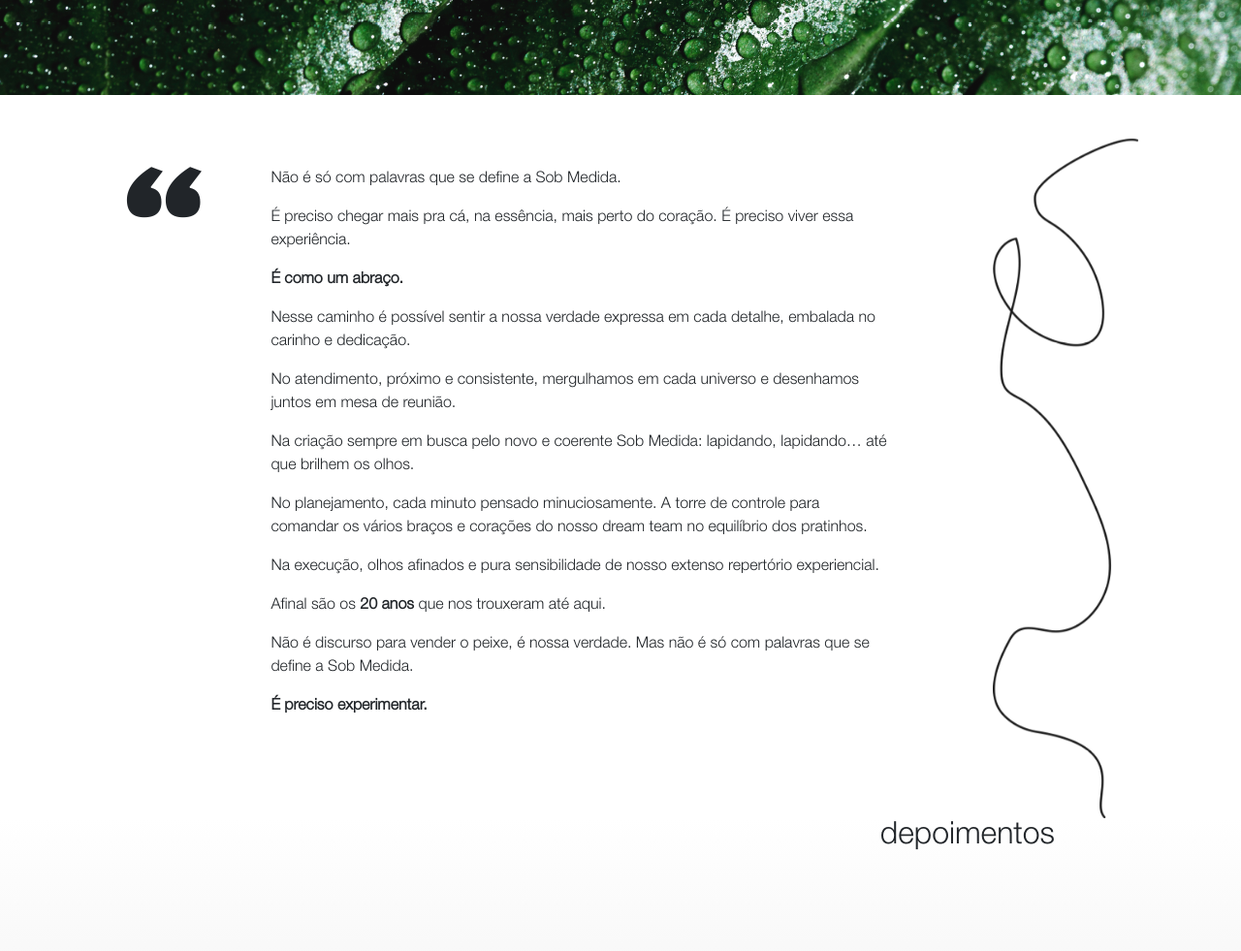
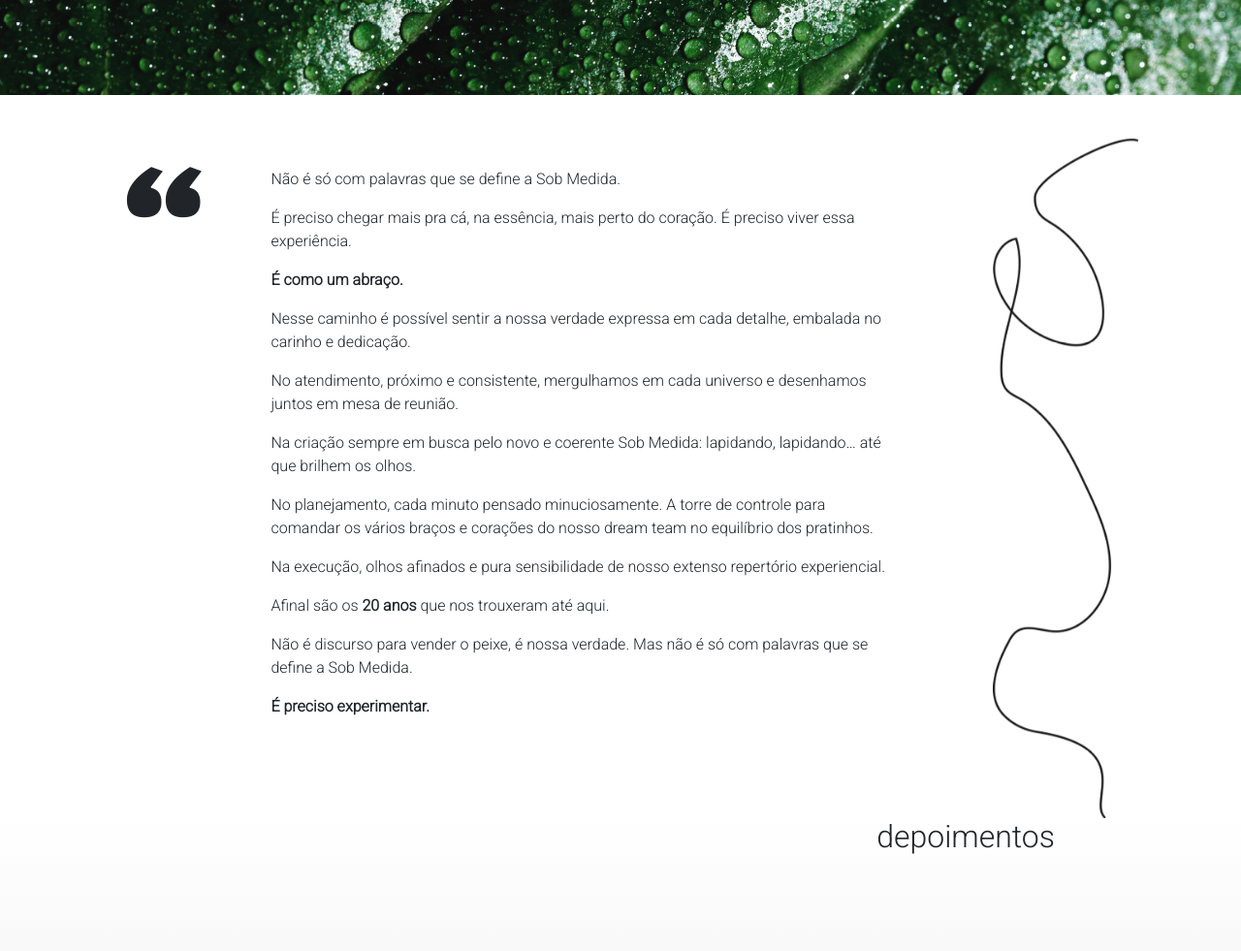
Before and after one commit to joaovmontefusco/siteSobMedida, a plain HTML site: page index.html in a window 1280 px wide. Shown: the part 976-1957 px from the top of the page at 97% size. Drawn offline with nearby package versions, Linux system fonts and the light colour scheme.

Commit message:
pequenas atualizações nas fontes

```diff
--- a/css/style.css
+++ b/css/style.css
@@ -1,13 +1,3 @@
-@font-face {
-    font-family: helveticaneuethin;
-    src: url('../font/HelveticaNeueLTStd-Th.otf');
-}
-
-@font-face {
-    font-family: helveticaneuelight;
-    src: url('../font/HelveticaNeueLTStd-Lt.otf');
-}
-
 .loader{
     position: fixed;
     z-index: 99;
@@ -93,7 +83,7 @@
 }
 
 .navmenuitem{
-    font-family: helveticaneuethin;
+    font-family: 'Heebo', sans-serif;
     margin-left: 35px;
     margin-right: 35px;
 }
@@ -168,7 +158,7 @@
     float: left;
     width: 50%;
     margin-top: 30px;
-    font-family: helveticaneuelight;
+    font-family: 'Roboto', sans-serif;
 }
 
 .linhasobrenos{
@@ -224,7 +214,7 @@
 .depoimentos-titulo{
     text-align: right;
     margin-right: 15%;
-    font-family: helveticaneuelight;
+    font-family: 'Roboto', sans-serif;
 }
 
 .depoimentos-carrossel{
@@ -246,7 +236,7 @@
 .clientes-titulo{
     text-align: center;
     margin-bottom: 40px;
-    font-family: helveticaneuelight;
+    font-family: 'Roboto', sans-serif;
 }
 
 .linhacliente{
@@ -286,7 +276,7 @@
     position: absolute;
     margin-left: 55%;
     margin-top: 10%;
-    font-family: helveticaneuelight;
+    font-family: 'Roboto', sans-serif;
     font-size: 0.9rem;
 }
 
@@ -347,7 +337,7 @@
     float: left;
     margin-top: 5%;
     margin-left: 5%;
-    font-family: helveticaneuelight;
+    font-family: 'Roboto', sans-serif;
 }
 
 .contato-texto address{
--- a/index.html
+++ b/index.html
@@ -11,6 +11,8 @@
         <link rel="stylesheet" href="css/style.css">
         <link rel="icon" href="img/logo-sob.png">
         <link href="https://fonts.googleapis.com/css2?family=Passion+One&display=swap" rel="stylesheet">
+        <link href="https://fonts.googleapis.com/css2?family=Heebo:wght@300&display=swap" rel="stylesheet">
+        <link href="https://fonts.googleapis.com/css2?family=Roboto:wght@300&display=swap" rel="stylesheet">
     </head>
 
     <body>
```
Also changed, not shown: font/HelveticaNeueLTStd-Lt.otf (deleted), font/HelveticaNeueLTStd-Th.otf (deleted), 1 other file.
